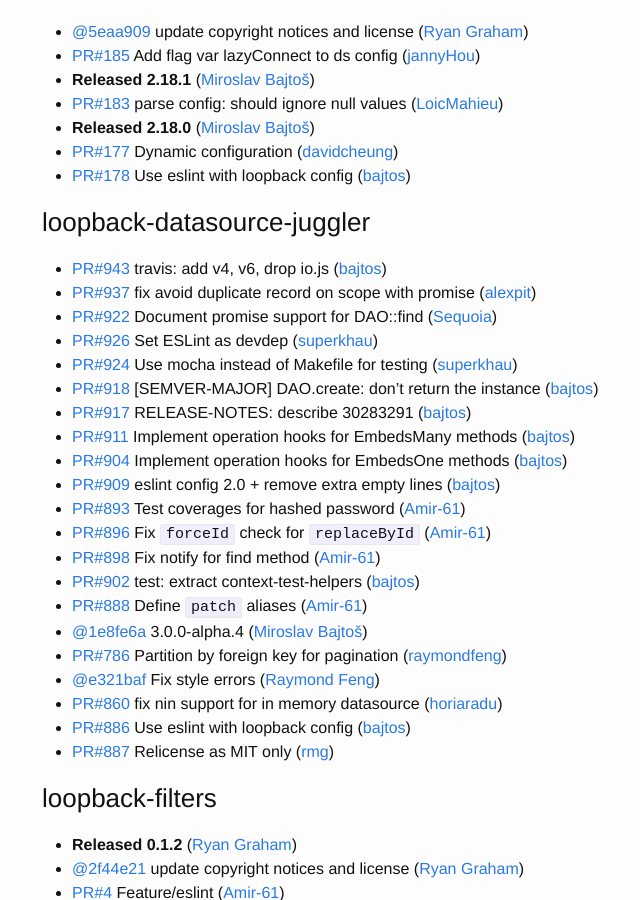
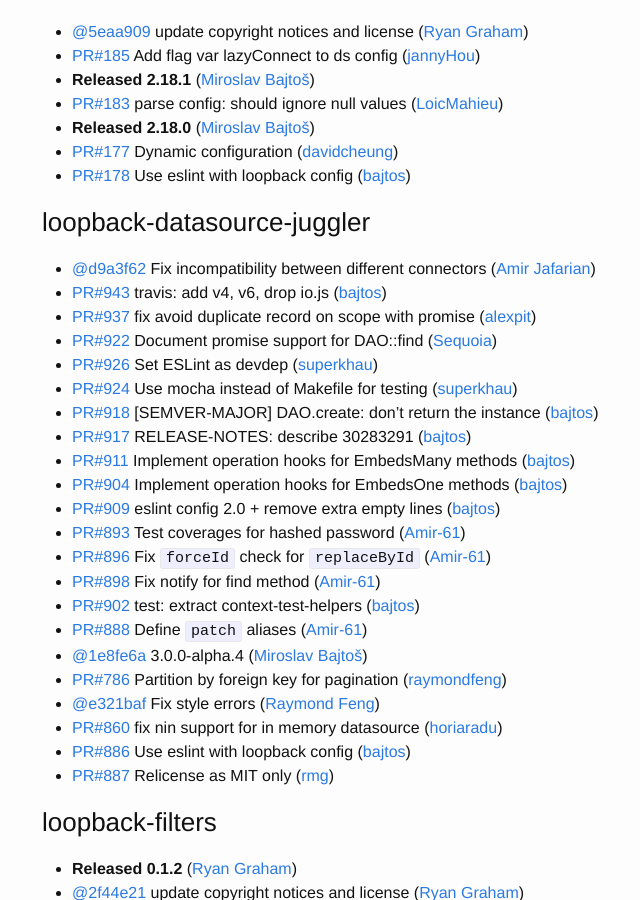
Before and after one commit to strongloop/loopback, a Jekyll site: the page built from index.md, in a window 1280 px wide and 900 px high, scrolled down 1178 px. Shown: the whole window, without its empty margins (228-868 px from the left). Built offline with Jekyll 4.4.1, drawn with Linux system fonts in a browser that asks for light colours.

Commit message:
Update changelog

```diff
--- a/index.md
+++ b/index.md
@@ -56,6 +56,7 @@ since: (from 2016-04-02 to 2016-05-28)
 
 
 ### loopback-datasource-juggler
+ * [@d9a3f62](https://github.com/strongloop/loopback-datasource-juggler/commit/d9a3f6226aafc3c0ab0f760121248631b2938fa6) Fix incompatibility between different connectors ([Amir Jafarian](https://github.com/Amir-61))
  * [PR#943](https://github.com/strongloop/loopback-datasource-juggler/pull/943) travis: add v4, v6, drop io.js ([bajtos](https://github.com/bajtos))
  * [PR#937](https://github.com/strongloop/loopback-datasource-juggler/pull/937) fix avoid duplicate record on scope with promise ([alexpit](https://github.com/alexpit))
  * [PR#922](https://github.com/strongloop/loopback-datasource-juggler/pull/922) Document promise support for DAO::find ([Sequoia](https://github.com/Sequoia))
```
